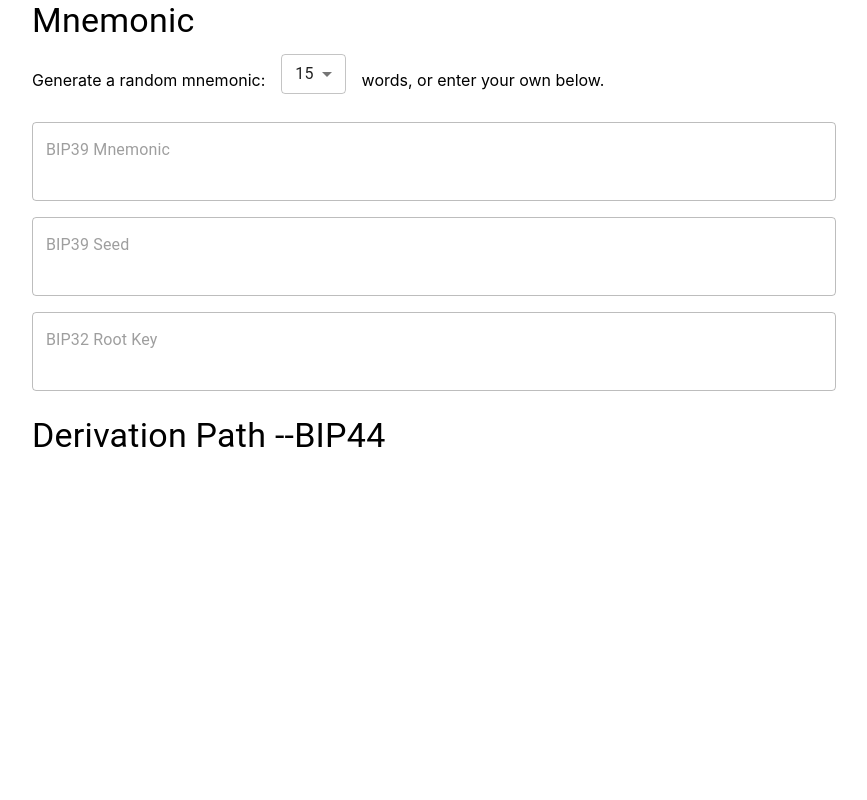
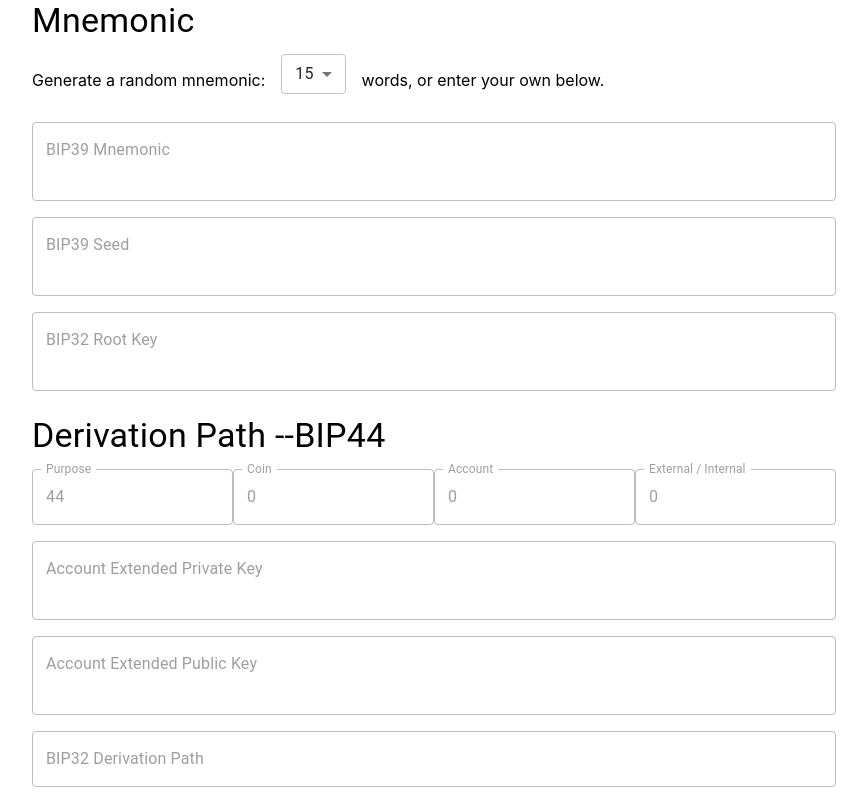
Before and after one commit to Allison-Wu/crypto-com-interview, a React (Create React App) app: page / in a window 1280 px wide. Shown: the top 800 px of the page, without its empty margins (206-1073 px from the left). Built offline with nearby package versions, Linux system fonts and the light colour scheme.

Commit message:
derivation path

```diff
--- /dev/null
+++ b/src/components/disable-text-filed.tsx
@@ -0,0 +1,23 @@
+import { Grid, TextField } from '@mui/material';
+
+interface IGridItem {
+  label: string;
+  value?: string;
+  rows?: number;
+}
+
+export const DisableTextField = (props: IGridItem) => {
+  return (
+    <Grid item xs={12}>
+      <TextField
+        disabled
+        multiline
+        rows={props.rows || 2}
+        style={{ width: '100%' }}
+        id={props.label}
+        label={props.label}
+        value={props.value || ''}
+      />
+    </Grid>
+  );
+};
--- /dev/null
+++ b/src/libs/derivation-path.ts
@@ -0,0 +1,53 @@
+import { BIP32Interface, fromBase58 } from 'bip32';
+import { pick } from 'lodash';
+import { IDerivationPath, IPathLevel } from '../stores/derivation-path-store';
+
+export const getDerivationPath = (pathLevel: IPathLevel) =>
+  `m/${pathLevel.purpose}'/${pathLevel.coin}'/${pathLevel.account}'/${pathLevel.change}`;
+
+export const getBip44DerivationPath = (pathLevel: IPathLevel) => {
+  return `m/${pathLevel.purpose}'/${pathLevel.coin}'/${pathLevel.account}'`;
+};
+
+export const getExtendedKey = (derivationPath: string, rootKey: BIP32Interface) => {
+  let extendedKey: BIP32Interface | undefined = rootKey;
+
+  const pathBits = derivationPath.split('/');
+  for (const bit of pathBits) {
+    const idx = Number(bit.replace(/'/g, ''));
+    if (isNaN(idx)) {
+      continue;
+    }
+    const hardened = bit[bit.length - 1] === '\'';
+    const isPrivate = !extendedKey?.isNeutered();
+    const invalidPath = hardened && !isPrivate;
+    if (invalidPath) {
+      extendedKey = undefined;
+    } else if (hardened) {
+      extendedKey = extendedKey?.deriveHardened(idx);
+    } else {
+      extendedKey = extendedKey?.derive(idx);
+    }
+  }
+  return extendedKey;
+};
+
+export const calcDerivationPath = (pathLevel: IPathLevel, strBip32RootKey?: string) => {
+  if (!strBip32RootKey) return;
+  const bip32RootKey = fromBase58(strBip32RootKey);
+  const bip32DerivationPath = getDerivationPath(pathLevel);
+  const bip44DerivationPath = getBip44DerivationPath(pathLevel);
+
+  const bip32ExtendedKey = getExtendedKey(bip32DerivationPath, bip32RootKey);
+  const bip44ExtendedKey = getExtendedKey(bip44DerivationPath, bip32RootKey);
+
+  const derivationPath: IDerivationPath = {
+    ...pick(pathLevel, ['purpose', 'coin', 'account', 'change']),
+    derivationPath: bip32DerivationPath,
+    bip32PrivateKey: bip32ExtendedKey?.toBase58() || '',
+    bip32PublicKey: bip32ExtendedKey?.neutered().toBase58() || '',
+    accountPrivateKey: bip44ExtendedKey?.toBase58() || '',
+    accountPublicKey: bip44ExtendedKey?.neutered().toBase58() || '',
+  };
+  return derivationPath;
+};
--- a/src/libs/mnemonic.ts
+++ b/src/libs/mnemonic.ts
@@ -2,6 +2,7 @@ import * as crypto from 'crypto';
 import { mnemonicToSeedSync } from 'bip39';
 import { englishWordList } from '../libs/english-word-list';
 import { fromSeed } from 'bip32';
+import { IMnemonic } from '../stores/mnemonic-store';
 
 const fillZero = (source: string, length: number) => {
   if (source.length >= length) return source;
@@ -37,6 +38,20 @@ export const getMnemonic = (randomBytes: Buffer) => {
   return mnemonic;
 };
 
+export const calcMnemonic = (numOfWords: number) => {
+  const randomBytes = getRandomBytes(numOfWords);
+  const words = getMnemonic(randomBytes).join(' ');
+  const seedBuffer = getBip39Seed(words);
+
+  const mnemonic: IMnemonic = {
+    words,
+    numOfWords,
+    seed: seedBuffer.toString('hex'),
+    rootKey: fromSeed(seedBuffer).toBase58(),
+  };
+  return mnemonic;
+};
+
 const bytesToBinary = (bytes: number[]) => {
   return bytes.map((x) => fillZero(x.toString(2), 8)).join('');
 };
@@ -61,7 +76,3 @@ export const getWordsIndexArray = (binaryStrWithCs: string) => {
 export const getBip39Seed = (phrase: string, passphrase = '') => {
   return mnemonicToSeedSync(phrase, passphrase);
 };
-
-export const getBip32RootKey = (seed: Buffer) => {
-  return fromSeed(seed);
-};
--- a/src/pages/derivation-path.tsx
+++ b/src/pages/derivation-path.tsx
@@ -1,12 +1,61 @@
+import { Grid, TextField } from '@mui/material';
 import { useDispatch, useSelector } from 'react-redux';
 import { PageLayout } from '../components/layout';
-import { RootState } from '../stores';
+import { DisableTextField } from '../components/disable-text-filed';
+import { RootState, storeActions } from '../stores';
+import { IPathLevel } from '../stores/derivation-path-store';
+import { useEffect } from 'react';
+
+interface IPathLevelTextProps {
+  label: string;
+  value: number;
+}
+
+const PathLevelText = (props: IPathLevelTextProps) => (
+  <Grid item xs={3}>
+    <TextField
+      disabled
+      id={`path-level-${props.label}`}
+      label={props.label}
+      value = {props.value}
+    />
+  </Grid>
+);
+
+const PathLevel = (props: IPathLevel) => {
+  return (
+    <Grid container>
+      <PathLevelText label='Purpose' value={props.purpose} />
+      <PathLevelText label='Coin' value={props.coin} />
+      <PathLevelText label='Account' value={props.account} />
+      <PathLevelText label='External / Internal' value={props.change} />
+    </Grid>);
+};
+
 
 const DerivationPath = () => {
+  const dpState = useSelector((state: RootState) => state.derivationPath);
+  const mnemonicState = useSelector((state: RootState) => state.mnemonic);
   const dispatch = useDispatch();
-  const derivationPathState = useSelector((state: RootState) => state.derivationPath);
+  useEffect(() => {
+    if (mnemonicState.rootKey) {
+      dispatch(storeActions.calcDerivationPath(mnemonicState.rootKey));
+    }
+  }, [dispatch, mnemonicState.rootKey]);
+
   return (
     <PageLayout title='Derivation Path --BIP44'>
+      <PathLevel
+        purpose={dpState.purpose}
+        account={dpState.account}
+        change={dpState.change}
+        coin={dpState.coin}
+      />
+      <DisableTextField label='Account Extended Private Key' value={dpState.accountPrivateKey} />
+      <DisableTextField label='Account Extended Public Key' value={dpState.accountPublicKey} />
+      <DisableTextField label='BIP32 Derivation Path' value={dpState.derivationPath} rows={1} />
+      <DisableTextField label='BIP32 Extended Private Key' value={dpState.bip32PrivateKey} />
+      <DisableTextField label='BIP32 Extended Public Key' value={dpState.bip32PublicKey} />
     </PageLayout>
   );
 };
--- a/src/pages/mnemonic.tsx
+++ b/src/pages/mnemonic.tsx
@@ -1,7 +1,8 @@
-import { Grid, MenuItem, Select, TextField } from '@mui/material';
+import { Grid, MenuItem, Select } from '@mui/material';
 import { SelectInputProps } from '@mui/material/Select/SelectInput';
 import { useDispatch, useSelector } from 'react-redux';
 import { PageLayout } from '../components/layout';
+import { DisableTextField } from '../components/disable-text-filed';
 import { RootState, storeActions } from '../stores';
 
 const wordsNumArray = [3,6,9,12,15,18,21,24];
@@ -10,25 +11,6 @@ interface INumOfWordsSelection {
   numOfWords: number;
   handleChange?: SelectInputProps<number>['onChange'];
 }
-
-interface IGridItem {
-  label?: string;
-  value?: string;
-}
-
-const DisableTextField = (props: IGridItem) => (
-  <Grid item xs={12}>
-    <TextField
-      disabled
-      multiline
-      rows={2}
-      style={{ width: '100%' }}
-      id='outlined-disabled'
-      label={props.label}
-      value = {props.value || ''}
-    />
-  </Grid>
-);
 
 const NumOfWordsSelection = (props: INumOfWordsSelection) => (
   <Select
@@ -63,7 +45,7 @@ const Mnemonic = () => {
       <SelectSentence
         numOfWords={mnemonicState.numOfWords}
         handleChange={event => dispatch(
-          storeActions.setMnemonic({ numOfWords: Number(event.target.value) })
+          storeActions.calcMnemonic({ numOfWords: Number(event.target.value) })
         )}
       />
       <DisableTextField label='BIP39 Mnemonic' value={mnemonicState.words} />
--- a/src/stores/derivation-path-store.ts
+++ b/src/stores/derivation-path-store.ts
@@ -1,7 +1,36 @@
-import { createSlice } from '@reduxjs/toolkit';
+import { createSlice, PayloadAction } from '@reduxjs/toolkit';
+import { pick } from 'lodash';
+import * as DerivationPath from '../libs/derivation-path';
+
+export interface IPathLevel {
+  purpose: number;
+  coin: number;
+  account: number;
+  change: number;
+}
+
+export interface IDerivationPath extends IPathLevel {
+  accountPrivateKey?: string;
+  accountPublicKey?: string;
+  bip32PrivateKey?: string;
+  bip32PublicKey?: string;
+  derivationPath?: string;
+}
 
 export const derivationPathSlice = createSlice({
   name: 'derivationPathInfos',
-  initialState: {},
-  reducers: {},
+  initialState: {
+    purpose: 44,
+    coin: 0,
+    account:0,
+    change: 0,
+  } as IDerivationPath,
+  reducers: {
+    calcDerivationPath: (state, action: PayloadAction<string>) => {
+      // It is not necessary to have a separate method in lib, just to facilitate testing the calc flow.
+      const result = DerivationPath.calcDerivationPath(state, action.payload);
+      if (result) return result;
+      return pick(state, ['purpose', 'coin', 'account', 'change']);
+    }
+  },
 });
--- a/src/stores/index.ts
+++ b/src/stores/index.ts
@@ -22,7 +22,8 @@ export const store = configureStore({
 });
 
 export const storeActions = {
-  setMnemonic: mnemonicSlice.actions.setMnemonic,
+  calcMnemonic: mnemonicSlice.actions.calcMnemonic,
+  calcDerivationPath: derivationPathSlice.actions.calcDerivationPath,
 };
 
 export type AppDispatch = typeof store.dispatch;
--- a/src/stores/mnemonic-store.ts
+++ b/src/stores/mnemonic-store.ts
@@ -1,5 +1,6 @@
 import { createSlice, PayloadAction } from '@reduxjs/toolkit';
 import * as Mnemonic from '../libs/mnemonic';
+
 export interface IMnemonic {
   numOfWords: number;
   entropy?: string;
@@ -14,16 +15,9 @@ export const mnemonicSlice = createSlice({
     numOfWords: 15,
   } as IMnemonic,
   reducers: {
-    setMnemonic: (state, action: PayloadAction<IMnemonic>) => {
-      const randomBytes = Mnemonic.getRandomBytes(action.payload.numOfWords);
-      const words = Mnemonic.getMnemonic(randomBytes).join(' ');
-      const seedBuffer = Mnemonic.getBip39Seed(words);
-      return {
-        words,
-        numOfWords: action.payload.numOfWords,
-        seed: seedBuffer.toString('hex'),
-        rootKey: Mnemonic.getBip32RootKey(seedBuffer).toBase58(),
-      };
-    }
+    calcMnemonic: (state, action: PayloadAction<IMnemonic>) => {
+      // It is not necessary to have a separate method in lib, just to facilitate testing the calc flow.
+      return Mnemonic.calcMnemonic(action.payload.numOfWords);
+    },
   },
 });
```
